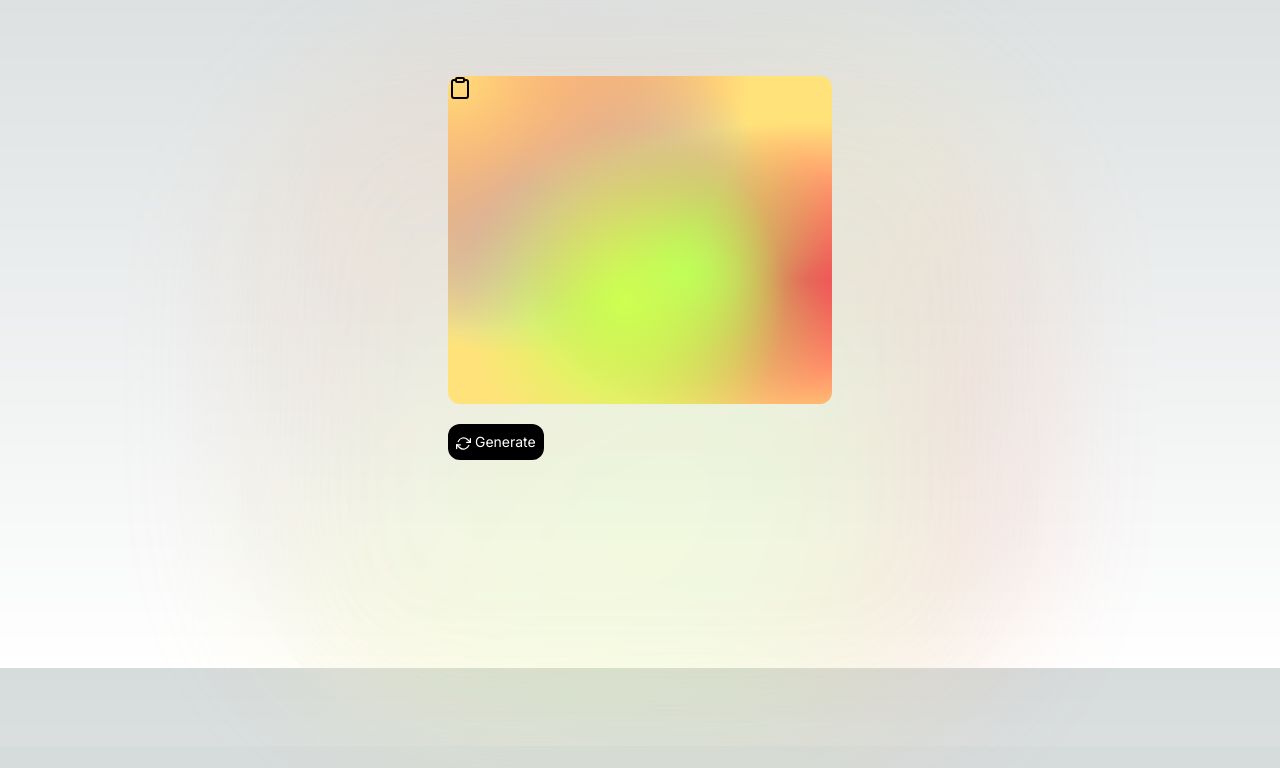
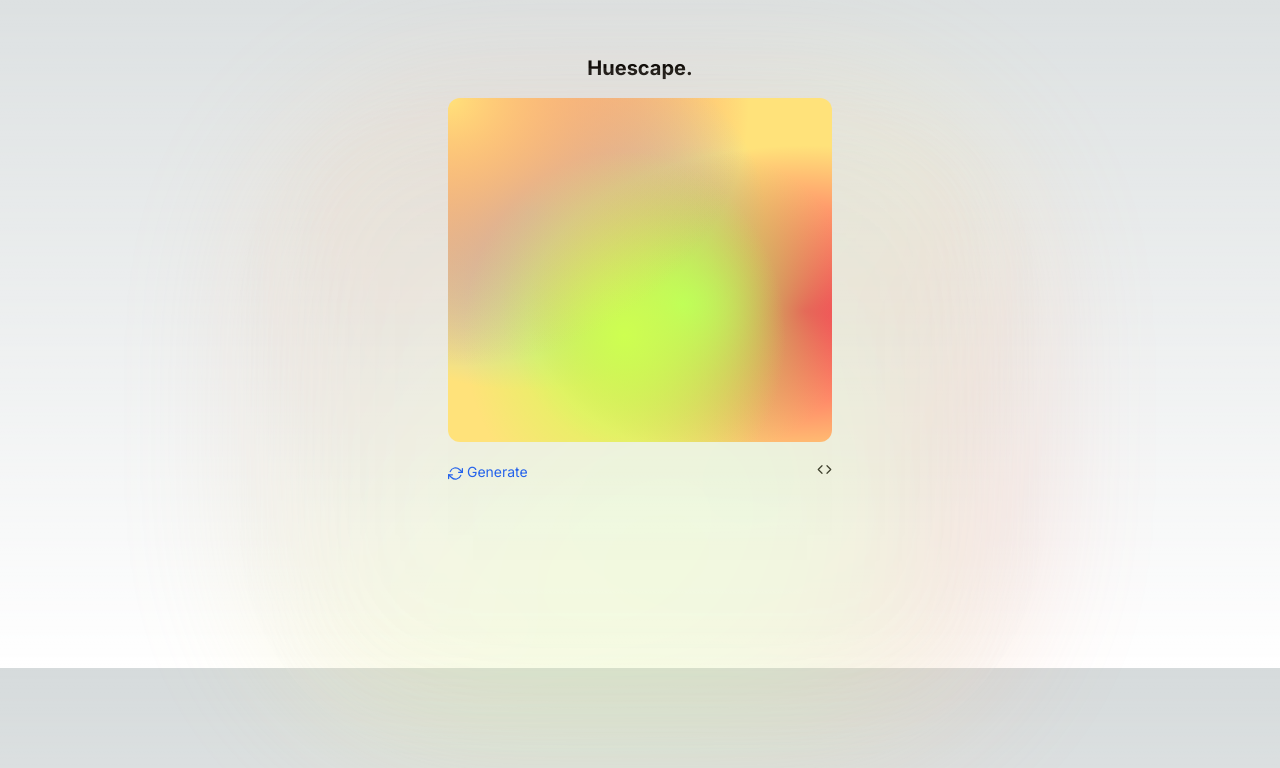
Before and after one commit to joelmce/huescape, a Next.js app: page / in a window 1280 px wide. Shown: the part 132-900 px from the top of the page. Before the commit the page ends 878 px from the top, so only its background shows below. Built offline with nearby package versions, Linux system fonts and the light colour scheme.

Commit message:
UI fixes... now looks somewhat nicer

```diff
--- a/components/GradientCanvas.tsx
+++ b/components/GradientCanvas.tsx
@@ -1,7 +1,7 @@
 'use client'
 import { useEffect, useState } from "react"
 import { generateMeshGradient } from "../util/GradientFactory"
-import { RefreshCw, Clipboard } from "react-feather";
+import { RefreshCw, Eye, EyeOff, Code } from "react-feather";
 import { CopyBlock, dracula } from "react-code-blocks";
 
 const ELEMENTS = 6
@@ -18,7 +18,7 @@ export default function GradientCanvas() {
         updateCurrentGradient(history[index].backgroundImage)
     }
 
-    const handleCopy = (e: React.MouseEvent) => {
+    const handleCopy = () => {
         setShowCode(!showCode)
     }
 
@@ -34,6 +34,7 @@ export default function GradientCanvas() {
             />
 
             <div className="flex flex-row gap-2">
+
                 <div className="flex flex-col gap-5 w-96 h-96">
                     {!showCode ?
                         <div
@@ -43,18 +44,24 @@ export default function GradientCanvas() {
                             text={"canvas {\n" + currentGradient + " \n} "}
                             language={"css"}
                             showLineNumbers={false}
+                            wrapLongLines
                             theme={dracula}
-                            codeBlock
+                            customStyle={{height: '100%', width: '100%', overflowY: 'scroll'}}
                         />
 
                         }
-                        <Clipboard onClick={handleCopy} className="absolute z-20"/>
-                    <button
-                        onMouseDownCapture={() => handleNewGradient()}
-                        className='z-10 transition text-tertiary hover:text-sky-500 text-white text-sm bg-black w-fit py-2 px-2 rounded-xl'
-                    >
-                        <RefreshCw size={15} className="inline"/> Generate
-                    </button>
+                    <div className="flex justify-between">
+                        <button
+                            onClick={() => handleNewGradient()}
+                            className='z-10 transition text-tertiary hover:text-sky-500 text-blue-600 text-sm w-fit rounded-xl'
+                            disabled={showCode ? true : false}
+                        >
+                            <RefreshCw size={15} className="inline"/> Generate
+                        </button>
+
+
+                        <Code size={15} className={`cursor-pointer ${showCode ? 'text-green-500' : ''}`} onClick={handleCopy}> Show Code </Code>
+                    </div>
                 </div>
 
             </div>
--- a/src/app/page.tsx
+++ b/src/app/page.tsx
@@ -3,7 +3,8 @@ import GradientCanvas from "../../components/GradientCanvas";
 export default function Home() {
   return (
     <>
-      <div className="flex items-center justify-center h-screen">
+      <div className="flex flex-col items-center justify-center h-screen">
+        <h1 className="inline font-bold text-xl mb-4">Huescape.</h1>
 
         <div className="flex items-center justify-center">
           <GradientCanvas/>
```
